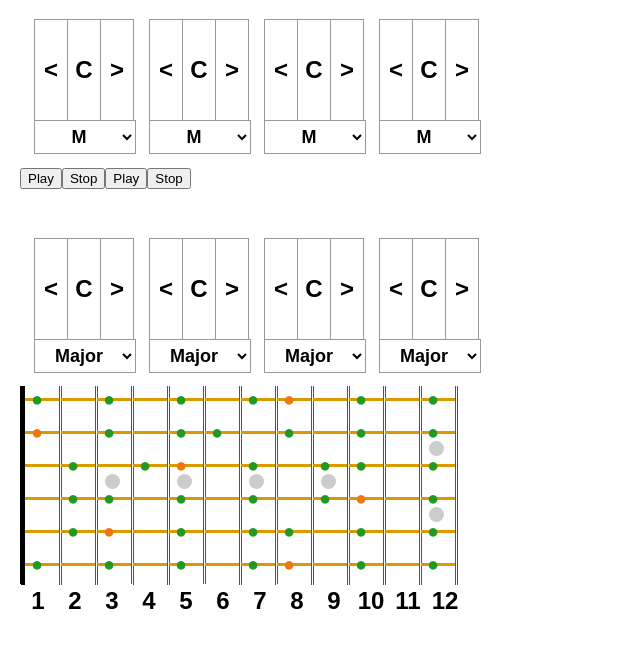
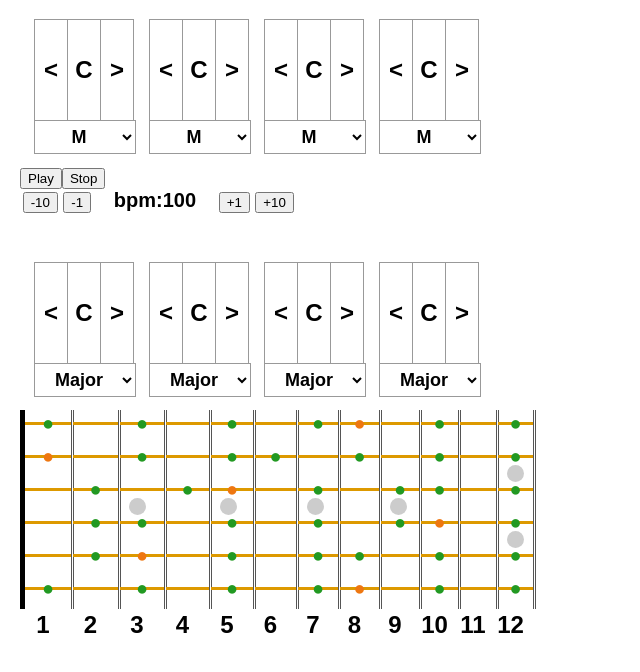
Before and after one commit to sorimachi0414/DiatonicPlayer, a React (Create React App) app: page / in a window 1280 px wide. Shown: the top 672 px of the page, without its empty margins (0-640 px from the left). Built offline with nearby package versions, Linux system fonts and the light colour scheme; no server answers.

Commit message:
add some chord
add tempo incre button
add finger board flex size

```diff
--- a/src/index.css
+++ b/src/index.css
@@ -1,3 +1,17 @@
+:root {
+  --wh: 34;
+}
+
+.bpmDisplay{
+  font-size:20px;
+  font-weight:bold;
+  margin:0 1em;
+}
+
+.bpmButton{
+  margin:0 0.2em;
+}
+
 .scaleBlock{
   float:left;
   padding:0 0 1em 1em;
@@ -56,12 +70,14 @@
 
 .circle{
   position:absolute;
-  width: 15px;
-  height: 15px;
+  width: 17px;
+  height: 17px;
   top:22px;
-  left:8px;
+  left:9px;
   border-radius: 50%;
   background:#ccc;/*背景色*/
+  //margin-left:auto;
+  //margin-right:auto;
 }
 
 .spacer{
@@ -75,10 +91,10 @@
 }
 
 .note{
-  position: absolute;
+  position: relative;
   font-size:20px;
   top:-4px;
-  left:6px;
+  //left:auto;
   z-index:99;
   color: #292;
   /*transition: 1s;
@@ -86,10 +102,10 @@
 }
 
 .noteBase{
-  position: absolute;
+  position: relative;
   font-size:20px;
   top:-4px;
-  left:6px;
+  //left:6px;
   z-index:99;
   color: #E71
 }
@@ -181,7 +197,8 @@
   margin-top: -1px;
   padding: 0;
   text-align: center;
-  width: 34px;
+  //width: 34px;
+  //width:var(--wh);
   position:relative;
   z-index:0;
 }
@@ -189,7 +206,7 @@
 .square::before{
   content:"";
   display:block;
-  width:34px;
+  width:100%;
   height:3px;
   background-color:#d90;
   position:absolute;
@@ -198,7 +215,7 @@
 }
 
 .squareFletNumber {
-  border: 1px solid #FFF;
+  //border: 1px solid #FFF;
   border-right:3px double #FFF;
   border-bottom:0;
   border-top:0;
--- a/src/index.js
+++ b/src/index.js
@@ -6,10 +6,11 @@ import * as Tone from "tone";
 // ----------------------------------------
 //General Setting
 const soundNameList=['C','C#','D','D#','E','F','F#','G','G#','A','A#','B',]
-const chordTypeNameList=['M','m','5',]
+const chordTypeNameList=['M','m','5','7']
 const masterChord ={
   'M':[0,4,7],
   'm':[0,3,7],
+  '7':[0,4,7,10],
   '5':[0,4],
 
 }
@@ -28,7 +29,7 @@ Dm-G-C-A7
 A7-D7
  */
 //Debug Tone.js
-Tone.Transport.bpm.value = 40;
+
 
 const sampler = new Tone.Sampler({
   urls: {
@@ -62,9 +63,11 @@ class MainClock extends React.Component{
       color:"chordSelector",
       halfStep:1,
       step:3,
-      nextStep:0
+      nextStep:0,
+      bpm:100,
     };
     this.ticktack = this.ticktack.bind(this);
+    //発音部
     Tone.Transport.scheduleRepeat((time) => {
       //Call Back
       if(this.state.halfStep==0){
@@ -88,6 +91,7 @@ class MainClock extends React.Component{
   //------------------------------------------------
   //CallBack
   ticktack() {
+    Tone.Transport.bpm.value = this.state.bpm;
     let step=this.state.step
     step+=1
     if(step>=4){step=0}
@@ -210,6 +214,16 @@ class MainClock extends React.Component{
     );
   }
 
+  changeBPM(diff){
+    console.log(diff)
+    let bpm =this.state.bpm
+    bpm +=diff
+    console.log(bpm)
+    this.setState({
+      bpm:bpm,
+    })
+  }
+
   render(){
     let blocks=[]
     const blockLength=4
@@ -228,12 +242,15 @@ class MainClock extends React.Component{
         <StopButton
           onClick={()=>stopTone()}
         />
-        <PlayButton
-          onClick={() => this.start()}
+
+        <BPMChanger
+          bpm={this.state.bpm}
+          p10={()=>this.changeBPM(10)}
+          p1={()=>this.changeBPM(1)}
+          n1={()=>this.changeBPM(-1)}
+          n10={()=>this.changeBPM(-10)}
         />
-        <StopButton
-          onClick={() => this.stop()}
-        />
+
         <div className="spacer"></div>
         <ScaleSelector
         step={this.state.step}
@@ -342,17 +359,20 @@ class FingerBoard extends React.Component{
       else if(noteClass==="noteNextTrans"){noteClass="noteNext"} //There is bug
     }
 
+    let sqWidth = 46 -1*j //34 +2*12= 58
+
     return(
-      <div className={fletClass}>
-        <div className={noteClass}>{fletLetter}</div>
+      <div className={fletClass} style={{'width':sqWidth+'px'}}>
+        <div className={noteClass} >{fletLetter}</div>
         {positionMark}
       </div>
     )
   }
 
   addFletNumber(i){
+    let sqWidth = 46 -1*i //34 +2*12= 58
     return(
-      <div class="squareFletNumber">{i+1}</div>
+      <div class="squareFletNumber" style={{'width':sqWidth+'px'}}>{i+1}</div>
     )
   }
 
@@ -558,6 +578,19 @@ function PlayButton(props){
   );
 }
 
+function BPMChanger(props){
+  return(
+    <div>
+      <button className="bpmButton" onClick={props.n10}>-10</button>
+      <button className="bpmButton" onClick={props.n1}>-1</button>
+      <span className="bpmDisplay">bpm:{props.bpm}</span>
+      <button className="bpmButton" onClick={props.p1}>+1</button>
+      <button className="bpmButton" onClick={props.p10}>+10</button>
+
+    </div>
+  )
+}
+
 function StopButton(props){
   return (
     <button onClick={props.onClick}>
```
